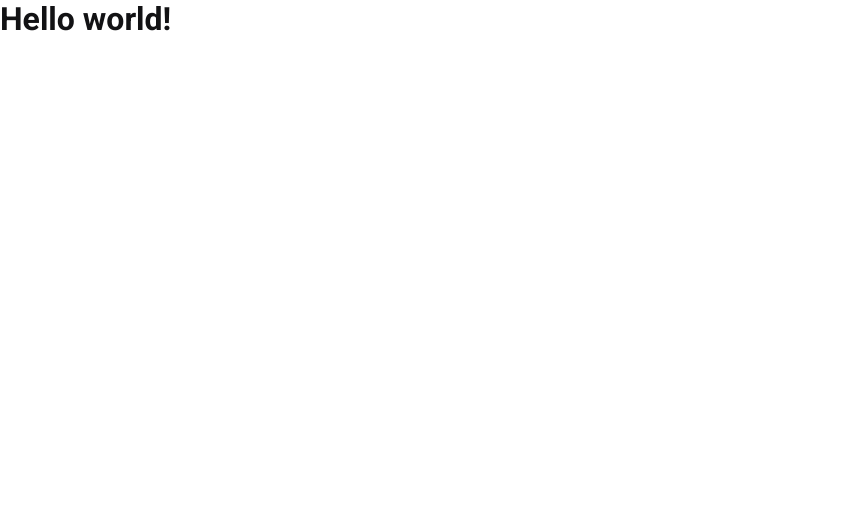
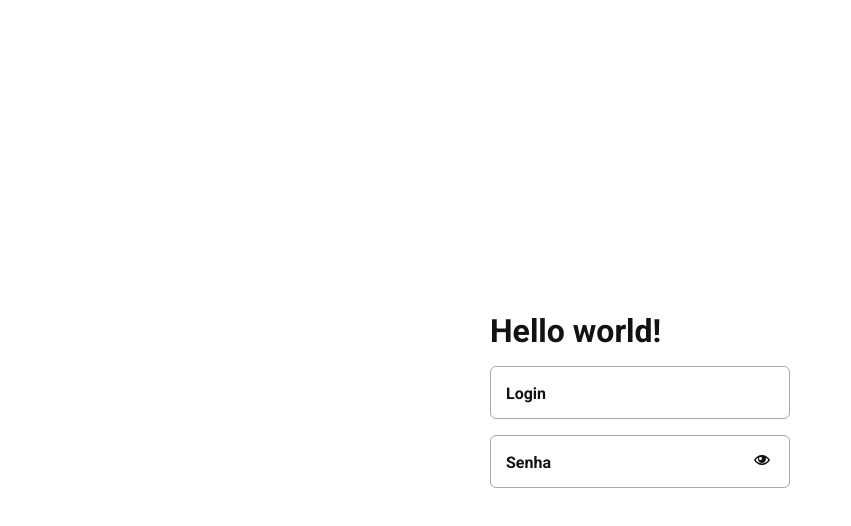
Before and after one commit to ReinaldoCS/desafio-claro, a React (Create React App) app in the folder frontend/: page / in a window 1280 px wide. Shown: the top 526 px of the page, without its empty margins (0-851 px from the left). Built offline with nearby package versions, Linux system fonts and the light colour scheme.

Commit message:
Criando componente: InputForm

```diff
--- a/frontend/src/App.tsx
+++ b/frontend/src/App.tsx
@@ -1,10 +1,29 @@
+import { InputForm } from './InputForm/index';
+
+import styled from 'styled-components';
+
 import GlobalStyle from './global.css';
+
+
+const Container = styled.div`
+  display: grid;
+  justify-content: center;
+  align-content: center;
+
+  height: 100vh;
+
+  h1 {
+    margin-bottom: 1rem;
+  }
+`
 
 export function App() {
   return (
-    <>
+    <Container>
       <h1>Hello world!</h1>
+      <InputForm type='text' label='login'/>
+      <InputForm type='password' label='senha'/>
       <GlobalStyle />
-    </>
+    </Container>
   );
 }
--- /dev/null
+++ b/frontend/src/InputForm/index.tsx
@@ -0,0 +1,34 @@
+import { useState } from 'react';
+import { ImEyeBlocked, ImEye } from 'react-icons/im';
+
+import { Container } from './styles';
+
+interface InputProps {
+  label: string,
+  type: 'text' | 'password',
+}
+
+export function InputForm({ label, type }: InputProps) {
+
+  const [showPassword, setShowPassword] = useState<boolean>(false);
+
+  return (
+    <Container>
+
+      <input
+        type={type === 'text' ? type : showPassword ? 'text' : 'password'}
+        autoComplete='off'
+        placeholder=' '
+        required
+        />
+
+      <label>{label}</label>
+
+      {type === 'password' &&
+        <button onClick={() => setShowPassword(!showPassword)}>
+          {showPassword ? <ImEyeBlocked /> : <ImEye />}
+        </button>
+      }
+    </Container>
+  )
+}
--- /dev/null
+++ b/frontend/src/InputForm/styles.ts
@@ -0,0 +1,68 @@
+import styled from 'styled-components';
+
+export const Container = styled.div`
+  position: relative;
+  max-width: 300px;
+
+  & + div {
+    margin-top: 1rem;
+  }
+
+  input {
+    width: 300px;
+    padding: 1rem 3.5rem 1rem 1rem;
+
+    border-radius: 6px;
+    border: 1px solid var(--gray-300);
+
+    font-weight: bold;
+    outline: none;
+
+    transition: all 0.3s;
+  }
+
+  label {
+    padding: 0 5px;
+
+    text-transform: capitalize;
+    pointer-events: none;
+    position: absolute;
+
+    font-weight: bold;
+
+    top: 50%;
+    left: calc(1rem - 5px);
+
+    transform: translateY(-50%);
+    background: var(--white);
+
+    transition: all 0.3s;
+
+  }
+
+  input:hover {
+    border-color: var(--gray-900);
+  }
+
+  input:hover + label {
+    color: var(--gray-900);
+  }
+
+  input:focus + label, input:not(:placeholder-shown) + label {
+    font-size: 12px;
+    color: var(--gray-300);
+    transform: translateY(-220%);
+  }
+
+  button {
+    position: absolute;
+    border: 0;
+    background-color: transparent;
+
+    top: 0;
+    right: 0;
+
+    height: 100%;
+    width: 3.5rem;
+  }
+`;
```
Also changed, not shown: 1 other file (tests, documents, lock files or other folders).
